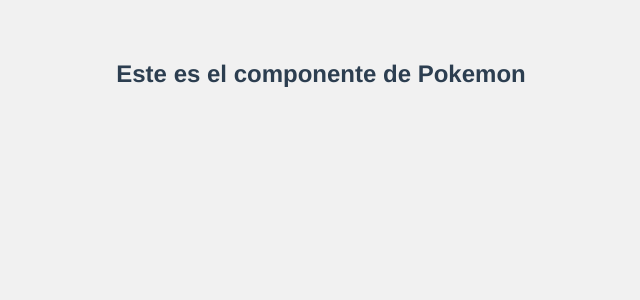
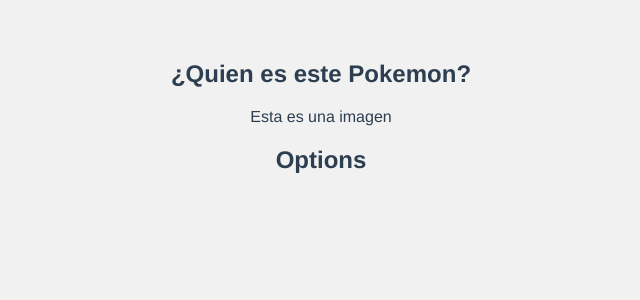
Before and after one commit to JoseLuisGit/pokemon-app, a Vue app: page / in a window 1280 px wide. Shown: the top 300 px of the page, without its empty margins (319-959 px from the left). Built offline with nearby package versions, Linux system fonts and the light colour scheme.

Commit message:
create structure

```diff
--- a/src/App.vue
+++ b/src/App.vue
@@ -1,16 +1,16 @@
 <template>
- <Pokemon />
+ <PokemonPage />
 </template>
 
 <script>
 
-import Pokemon from './components/Pokemon.vue'
+import PokemonPage from './pages/PokemonPage.vue'
 
 
 export default {
   name: 'App',
   components: {
-    Pokemon
+    PokemonPage
   }
 }
 </script>
--- a/src/components/Pokemon.vue
+++ b/src/components/PokemonOptions.vue
@@ -1,5 +1,5 @@
 <template>
-  <h2> Este es el componente de Pokemon </h2>
+  <h2>Options</h2>
 </template>
 
 <script>
--- /dev/null
+++ b/src/components/PokemonPicture.vue
@@ -0,0 +1,13 @@
+<template>
+  <p>Esta es una imagen</p>
+</template>
+
+<script>
+export default {
+
+}
+</script>
+
+<style>
+
+</style>
--- /dev/null
+++ b/src/pages/PokemonPage.vue
@@ -0,0 +1,21 @@
+<template>
+    <h2> ¿Quien es este Pokemon? </h2>
+    <PokemonPicture />
+    <PokemonOptions />
+</template>
+
+<script>
+import PokemonPicture from '@/components/PokemonPicture.vue'
+import PokemonOptions from '@/components/PokemonOptions.vue'
+
+export default {
+  components: {
+      PokemonPicture,
+      PokemonOptions
+    },
+}
+</script>
+
+<style>
+
+</style>
```
